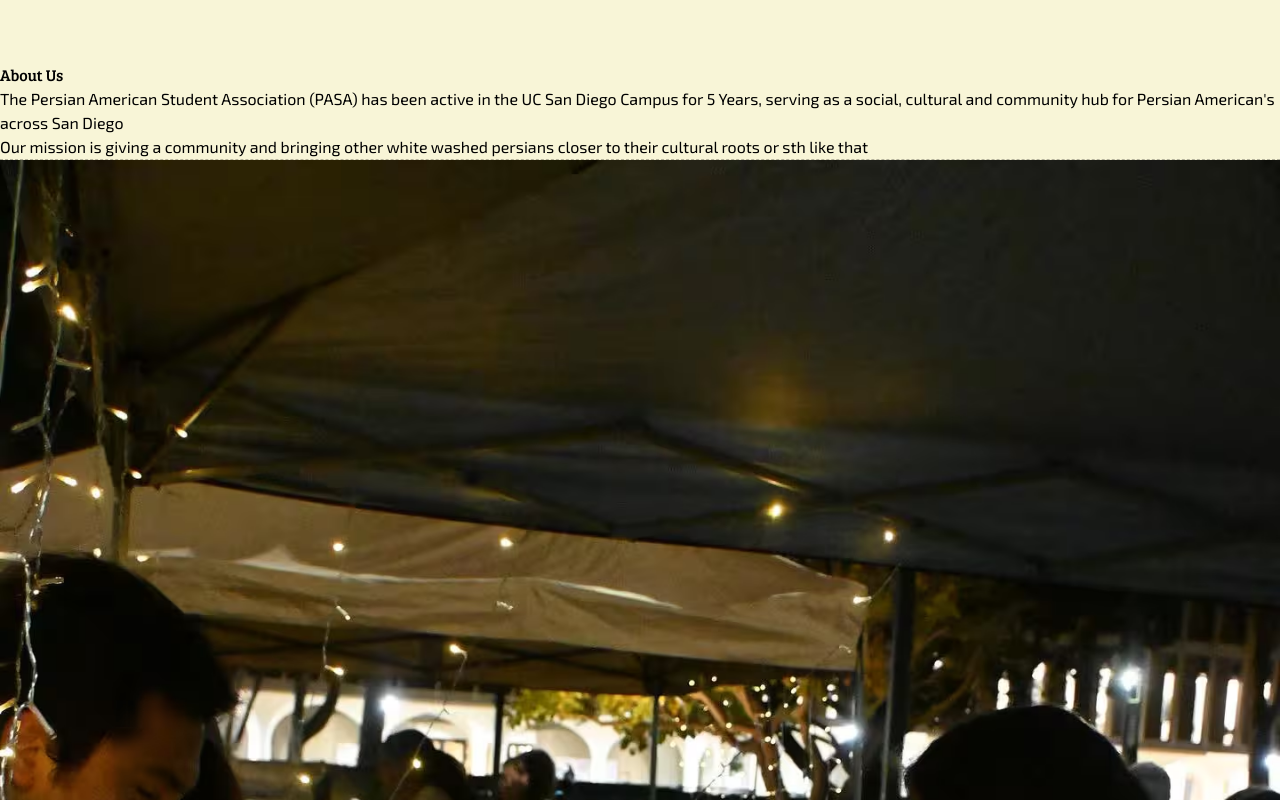
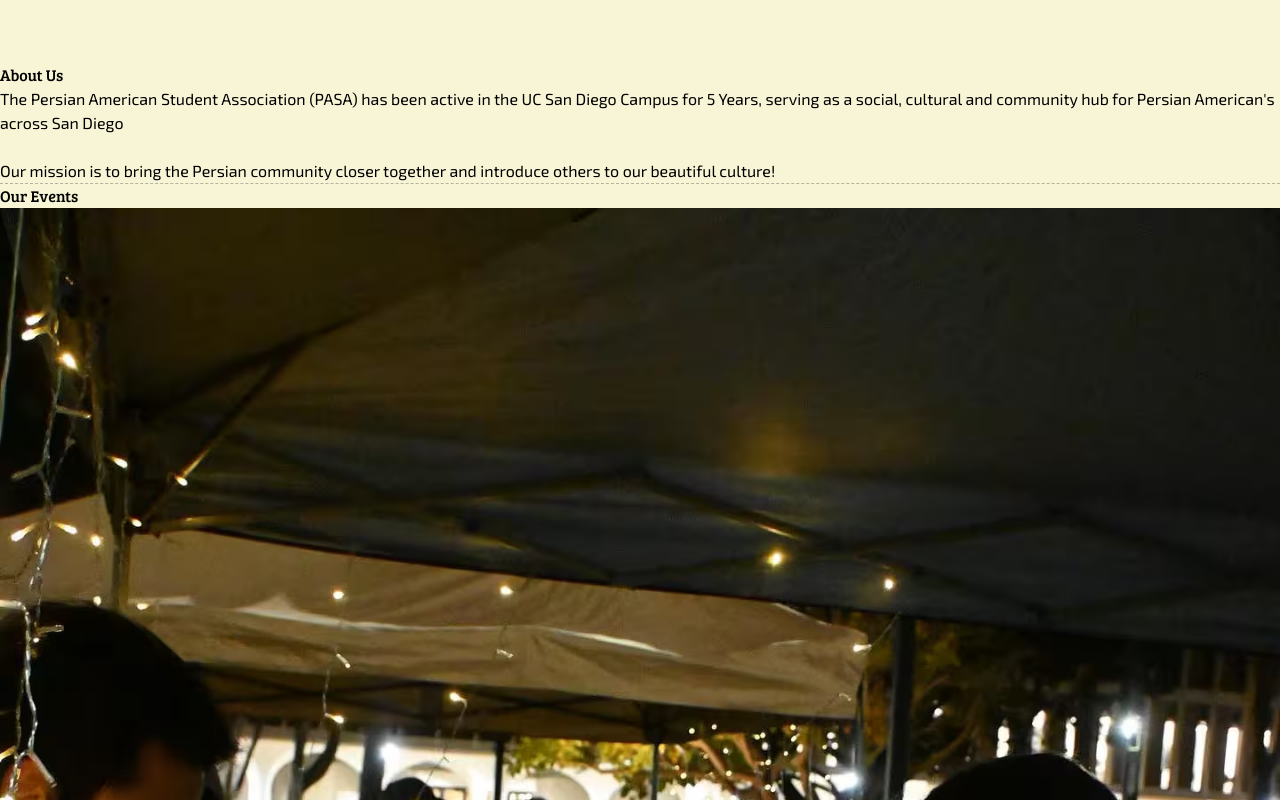
Before and after one commit to niknak1379/PASA-Website, a React (Vite) app: page / in a window 1280 px wide. Shown: the part 2720-3520 px from the top of the page. Built offline with nearby package versions, Linux system fonts and the light colour scheme.

Commit message:
changed descriptions

```diff
--- a/src/components/Pages/eventsCarousel.jsx
+++ b/src/components/Pages/eventsCarousel.jsx
@@ -75,6 +75,9 @@ export default function Carousel() {
     }, [isMobile]);
     return (
         <section id='events' className='py-32'>
+                <h3 className='pb-32 text-center text-6xl'>
+                    Our Events
+                </h3>
                 <div className='flex flex-col sm:flex-row flex-grow'>
                     {
                         !isMobile &&
@@ -102,9 +105,9 @@ export default function Carousel() {
                                     <h4 className='text-4xl'>
                                         Community Building:
                                     </h4>
-                                    <p className='text-xl'>
-                                        Our mission is giving a community and bringing other white washed persians
-                                        closer to their cultural roots or sth like that
+                                    <p className='text-xl pt-2'>
+                                       Encouraging the UCSD Persian community to connect to their cultural and communal roots by
+                                       hositng cultural themed events.
                                     </p>
                                 </div>
 
@@ -124,11 +127,10 @@ export default function Carousel() {
                                 </h5>
                                 <div className='explanation'>
                                     <h4 className='text-4xl'>
-                                        Community Building:
+                                        Social:
                                     </h4>
-                                    <p className='text-xl'>
-                                        Our mission is giving a community and bringing other white washed persians
-                                        closer to their cultural roots or sth like that
+                                    <p className='text-xl pt-2'>
+                                        Fun and exciting events, exposing the community to great persian music and raghs!
                                     </p>
                                 </div>
 
@@ -147,11 +149,10 @@ export default function Carousel() {
                                 </h5>
                                 <div className='explanation'>
                                     <h4 className='text-4xl'>
-                                        Community Building:
+                                        Outdoor and Phycisal:
                                     </h4>
-                                    <p className='text-xl'>
-                                        Our mission is giving a community and bringing other white washed persians
-                                        closer to their cultural roots or sth like that
+                                    <p className='text-xl pt-2'>
+                                        outdoor activites and gatherings, go get your toop and play some footbal!
                                     </p>
                                 </div>
 
--- a/src/components/Pages/home.jsx
+++ b/src/components/Pages/home.jsx
@@ -42,10 +42,16 @@ export default function Home() {
 
                     <div className='flex flex-col justify-center gap-8 md:gap-16 flex-shrink text-center'>
                         <h3 className='text-6xl'>About Us</h3>
-                        <p className='text-xl font-semibold'>The Persian American Student Association (PASA) has been active in the UC San Diego
-                        Campus for 5 Years, serving as a social, cultural and community hub for Persian American's across San Diego</p>
-                        <p className='text-xl font-semibold'>Our mission is giving a community and bringing other white washed persians
-                        closer to their cultural roots or sth like that</p>
+                        <p className='text-xl font-semibold'>
+                        The Persian American Student Association (PASA) has been active in the UC San Diego
+                        Campus for 5 Years, serving as a social, cultural and community hub for Persian American's across San Diego
+                        <br></br><br></br>
+
+                        </p>
+                        <p className='text-xl font-light'>
+                        Our mission is to bring the Persian community closer together and introduce others to our beautiful culture!
+                        </p>
+
                     </div>
                 </div>
 
```
